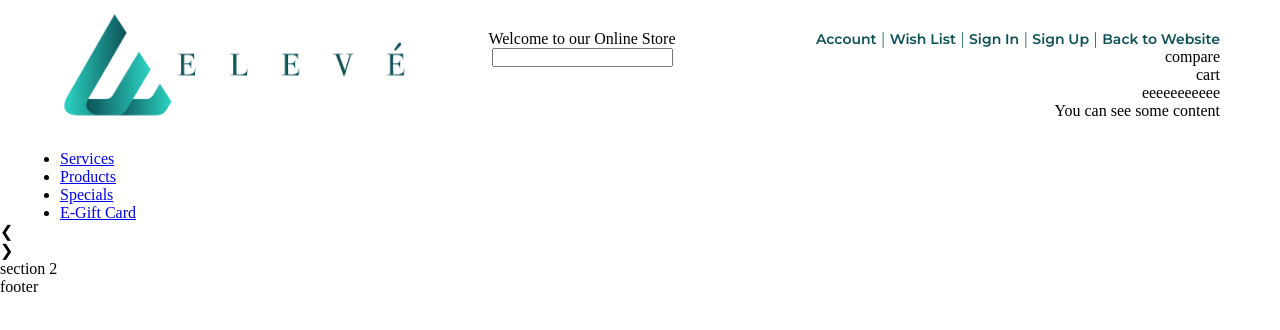
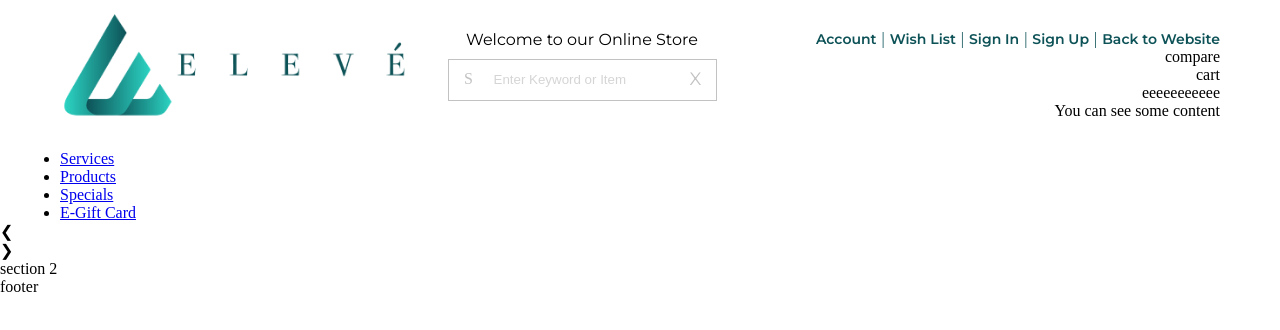
Before and after one commit to Yurella86/shop-derm-react, a React (Create React App) app: page / in a window 1280 px wide. Shown: the top 330 px of the page. Built offline with nearby package versions, Linux system fonts and the light colour scheme.

Commit message:
add style to center block on header

```diff
--- a/src/components/Header/header.jsx
+++ b/src/components/Header/header.jsx
@@ -21,7 +21,10 @@ function Header() {
                             <div className='header-search'>
                                 <form method="get" autoComplete="off">
                                     <div className='field search'>
-                                        <input type="text" />
+                                        <input type='text' placeholder="Enter Keyword or Item" >
+                                        </input>
+                                        <div className='search'>S</div>
+                                        <div className='close'>X</div>
                                         <div className='search-content'>
                                         </div>
                                     </div>
--- a/src/style/extend.scss
+++ b/src/style/extend.scss
@@ -5,4 +5,9 @@
     padding: 0;
     margin: 0;
     box-sizing: border-box;
+    outline: none;
+
+    ::placeholder {
+        opacity: 0.3;
+    }
 }
--- a/src/style/scss/Header/header.scss
+++ b/src/style/scss/Header/header.scss
@@ -41,6 +41,72 @@
             flex-basis: 25%;
             text-align: center;
             background-color: $test-bg;
+
+            .top-welcome {
+                font-size: 16px;
+                font-family: $ff-montserrat-ss;
+            }
+
+            .header-search {
+                margin-top: 10px;
+
+                input {
+                    line-height: 40px;
+                    padding: 0 45px;
+                    background-color: transparent;
+                    border: 1px solid;
+                    border-color: $hd-input-border;
+                }
+
+                .field.search {
+                    position: relative;
+                    margin: 0 20px;
+
+                    .search-content {
+                        position: absolute;
+                        opacity: 0;
+                        background-color: $test-bg;
+                        width: 100%;
+                        min-height: 300px;
+                        box-shadow: 0px 5px 10px 0px rgba(0, 0, 0, 0.2);
+                        background-color: $test-bg;
+
+                        &:hover {
+                            opacity: 1;
+                        }
+                    }
+                    .search {
+                        width: 100%;
+                        position: absolute;
+                        width: 42px;
+                        height: 42px;
+                        line-height: 40px;
+                        top: 0;
+                        left: 0;
+                        color: $hd-input-border;
+                        background-color: $test-bg;
+                    }
+
+                    .close {
+                        width: 100%;
+                        position: absolute;
+                        width: 42px;
+                        height: 42px;
+                        line-height: 40px;
+                        top: 0;
+                        right: 0;
+                        color: $hd-input-border;
+                        font-family: $ff-montserrat-ss;
+                        font-size: 18px;
+                        background-color: $test-bg;
+                        cursor: pointer;
+
+                        &:hover {
+                            color: #333;
+                        }
+                    }
+                }
+            }
         }
 
         .right-column {
--- a/src/style/scss/variables.scss
+++ b/src/style/scss/variables.scss
@@ -21,6 +21,7 @@ $hd-link-color-bg: $hd-bg;
 $hd-link-color-hover: $custom-color1;
 $hd-link-color-bg: $hd-bg;
 $hd-link-color-bg-hover: $hd-bg;
+$hd-input-border: rgb(194, 194, 194);
 
 // link
 $link-color: #0d5257;
```
